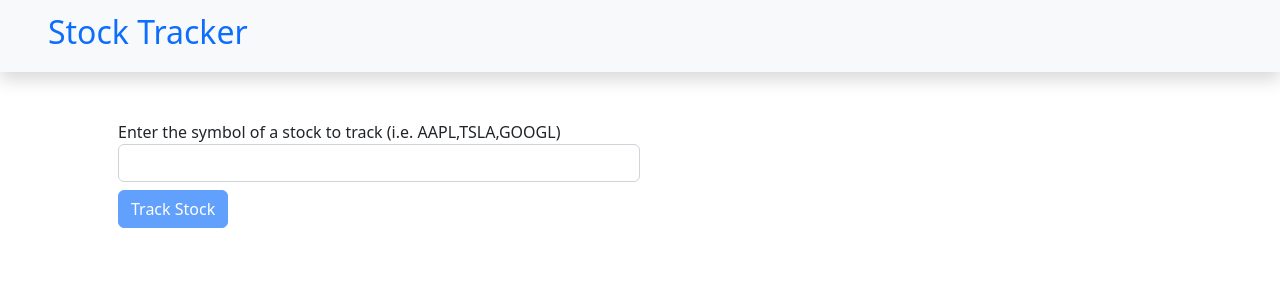
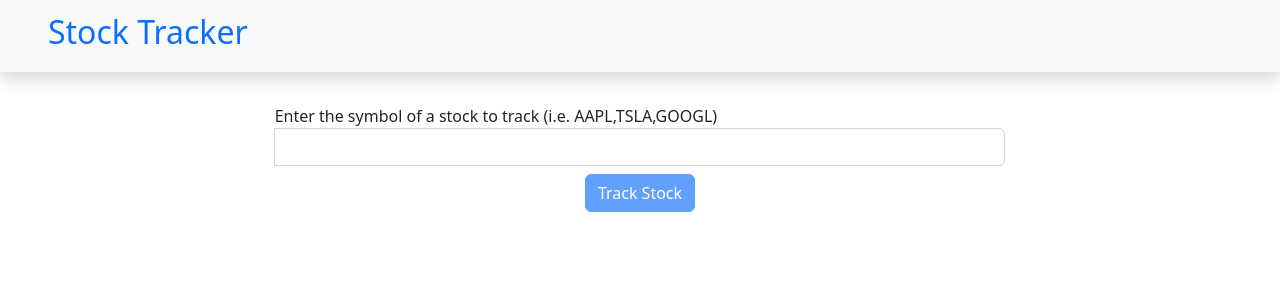
Before and after one commit to spedicatol/prova, an Angular app: page /stocks.io/ in a window 1280 px wide. Shown: the top 300 px of the page. Built offline with nearby package versions, Linux system fonts and the light colour scheme.

Commit message:
adds comments

```diff
--- a/src/app/component/search-stock/search-stock.component.html
+++ b/src/app/component/search-stock/search-stock.component.html
@@ -1,14 +1,23 @@
-<form (ngSubmit)="searchBySymbol()" [formGroup]="stockForm" class="w-50">
-    <div class="form-group">
-        <label for="exampleStockSymbol">Enter the symbol of a stock to track (i.e. AAPL,TSLA,GOOGL)</label>
-        <input type="text" maxlength="5" class="form-control" id="exampleStockSymbol" formControlName="symbol">
+<div class="row">
+    <div class="offset-md-2 col-md-8 col-12">
+        <form (ngSubmit)="searchBySymbol()" [formGroup]="stockForm">
+            <div class="input-group">
+                <label for="exampleStockSymbol" class="w-100">Enter the symbol of a stock to track (i.e. AAPL,TSLA,GOOGL)</label>
+                <input type="text" maxlength="5" class="form-control" id="exampleStockSymbol" formControlName="symbol"
+                    required>
+            </div>
+            <small *ngIf="stockForm.get('symbol').errors?.['pattern']" class="text-danger">
+                Symbol can contain only letters!
+            </small>
+            <div class="d-flex justify-content-center">
+                <button type="submit" class="btn btn-primary my-2 float-right" [disabled]="!stockForm.valid">Track
+                    Stock</button>
+            </div>
+
+        </form>
+
     </div>
-
-    <button type="submit" class="btn btn-primary my-2 float-right" [disabled]="!stockForm.valid">Track Stock</button>
-
-</form>
-
-
-<div class="d-flex justify-content-center">
-    <app-spinner *ngIf="showSpinner"></app-spinner>
+    <div class="d-flex justify-content-center">
+        <app-spinner *ngIf="showSpinner"></app-spinner>
+    </div>
 </div>
--- a/src/app/component/search-stock/search-stock.component.ts
+++ b/src/app/component/search-stock/search-stock.component.ts
@@ -19,7 +19,7 @@ export class SearchStockComponent implements OnInit {
 
   ngOnInit(): void {
     this.stockForm = new FormGroup({
-      symbol: new FormControl('', Validators.required)
+      symbol: new FormControl(null, Validators.pattern('^[a-zA-Z ]*$'))
     })
   }
 
@@ -30,20 +30,22 @@ export class SearchStockComponent implements OnInit {
     //check if stock is already in local storage
     let isStored = this.utility.stockIsAlreadyStored(stockSymbol);
 
+    //if the stock is not stored
     if (!isStored) {
       this.showSpinner = true;
-
+      //search for stock
       let search = this.data.search(stockSymbol);
       search.subscribe({
         next: (res) => {
           this.showSpinner = false;
 
           if (res['count'] != 0) {
-
+            //takes the matching stock among those returned from the API
             let stockRes = res['result'].find(obj => {
               return obj.symbol === stockSymbol;
             });
 
+            //if there is a match, store the stock in the localStorage
             if (stockRes) {
               localStorage.setItem("stock_" + Date.now(), JSON.stringify(stockRes));
               this.stock.emit(stockRes);
@@ -58,7 +60,6 @@ export class SearchStockComponent implements OnInit {
         error: (err) => {
           this.showSpinner = false;
           alert("Error");
-
           this.stockForm.reset();
         }
       });
--- a/src/app/component/stock-card/stock-card.component.html
+++ b/src/app/component/stock-card/stock-card.component.html
@@ -4,21 +4,21 @@
             <ng-container *ngIf="foundStock && loadedStock">
                 <div class="col-12 d-flex justify-content-sm-between">
 
-                    <h3>{{stock?.description + " (" + stock?.symbol + ")"}}</h3> <button type="button"
-                        class="btn-close" aria-label="Close" (click)="removeStock()"></button>
+                    <h3>{{stock?.description + " (" + stock?.symbol + ")"}}</h3> <button type="button" class="btn-close"
+                        aria-label="Close" (click)="removeStock()"></button>
                 </div>
-                <div class="col-md-4 col-12">
+                <div class="col-md-5 col-12">
                     <p><b>Change today: </b>{{stock?.sentiment?.dp | number:'1.2-2'}}%</p>
                     <p><b>Current price: </b>{{stock?.sentiment?.c | currency:"USD":"symbol"}}</p>
                 </div>
 
-                <div class="col-md-4 col-12">
+                <div class="col-md-5 col-12">
                     <p><b>Opening price: </b>{{stock?.sentiment?.o | currency:"USD":"symbol"}}</p>
                     <p><b>High price: </b> {{stock?.sentiment?.h | currency:"USD":"symbol"}}</p>
                 </div>
-                <div class="col-md-4 col-12">
-                <app-image-indicator [value]="stock?.sentiment?.dp"></app-image-indicator>
-            </div>
+                <div class="col-md-2 col-12">
+                    <app-image-indicator [value]="stock?.sentiment?.dp"></app-image-indicator>
+                </div>
                 <div class="col-12">
                     <a [routerLink]="['sentiment', stock.symbol]" class="float-right">See sentiment detail ></a>
                 </div>
@@ -30,8 +30,7 @@
 
                     <app-warning-text [message]="stock + ' not found!'"></app-warning-text>
 
-                    <button type="button"
-                        class="btn-close" aria-label="Close" (click)="removeStock()"></button>
+                    <button type="button" class="btn-close" aria-label="Close" (click)="removeStock()"></button>
                 </div>
             </ng-container>
 
--- a/src/app/component/stock-card/stock-card.component.ts
+++ b/src/app/component/stock-card/stock-card.component.ts
@@ -21,6 +21,13 @@ export class StockCardComponent implements OnInit {
 
   ngOnInit(): void {
 
+    //add sentiment information to stock (input variable)
+    this.getStock();
+
+  }
+
+
+  getStock(){
     let searchBySymbol = this.data.searchStockBySymbol(this.stock.symbol.toUpperCase());
 
     searchBySymbol.subscribe({
@@ -36,6 +43,7 @@ export class StockCardComponent implements OnInit {
     });
   }
 
+
   removeStock() {
     this.stockToDelete.emit(this.stock);
   }
--- a/src/app/component/stock-sentiment/stock-sentiment.component.html
+++ b/src/app/component/stock-sentiment/stock-sentiment.component.html
@@ -1,4 +1,4 @@
-<div class="container p-5">
+<div class="container p-3">
 
     <div class="card shadow p-3 my-3">
         <div class="card-body" *ngIf="loadedStock; else showSpinner">
--- a/src/app/component/stock-sentiment/stock-sentiment.component.ts
+++ b/src/app/component/stock-sentiment/stock-sentiment.component.ts
@@ -1,6 +1,5 @@
 import { Component, OnInit } from '@angular/core';
 import { ActivatedRoute } from '@angular/router';
-import { forkJoin } from 'rxjs';
 import { UtilityService } from 'src/app/services/utility.service';
 import { Sentiment } from '../../model/sentiment';
 import { Stock } from '../../model/stock';
@@ -19,16 +18,25 @@ export class StockSentimentComponent implements OnInit {
   constructor(private route: ActivatedRoute, private data: DataService, private utility: UtilityService) { }
 
   ngOnInit(): void {
+
+    this.getInsiderTrend();
+  }
+
+  getInsiderTrend() {
+    //get Route Parameter (:/symbol)
     this.route.params.subscribe(r => {
 
       let stock = r['symbol'];
 
+      //get the list of stock from the localStorage
       let stockList = this.utility.getStockList();
+
+      //find the matching stock
       this.stockDetail = stockList.find(obj => {
         return obj.symbol === stock;
       });
 
-
+      //get insider trend from API
       let getInsider = this.data.getInsiderSentiment(stock);
 
       getInsider.subscribe({
@@ -44,8 +52,8 @@ export class StockSentimentComponent implements OnInit {
           this.loadedStock = true;
         }
 
+      })
     })
-  })
   }
 
 }
--- a/src/app/pages/home/home.component.html
+++ b/src/app/pages/home/home.component.html
@@ -1,9 +1,9 @@
-<div class="container p-5">
-    <div class="row">
+<div class="container p-3">
+    <div class="row py-3">
         <div class="col-12">
             <app-search-stock (stock)="getStock($event)"></app-search-stock>
         </div>
-        <div class="col-md-6 col-12 my-3" *ngFor="let stock of stockList">
+        <div class="col-sm-6 col-12 my-3" *ngFor="let stock of stockList">
             <app-stock-card [stock]="stock" (stockToDelete)="stockDelete($event)"></app-stock-card>
         </div>
     </div>
--- a/src/app/pages/home/home.component.ts
+++ b/src/app/pages/home/home.component.ts
@@ -14,11 +14,15 @@ export class HomeComponent implements OnInit {
   constructor(private data: DataService, private utility: UtilityService) { }
 
   ngOnInit(): void {
-    this.stockList = this.utility.getStockList();  }
+    //fill the list with all stock in the localStorage
+    this.stockList = this.utility.getStockList();
+  }
 
-  stockDelete(evt){
+  stockDelete(evt) {
     let symbol = evt.symbol;
+    //remove stock from localStorage
     this.utility.removeStockInLocalStorageBySymbol(symbol);
+    //update stock list
     this.stockList = this.utility.getStockList();
   }
 
--- a/src/app/services/utility.service.ts
+++ b/src/app/services/utility.service.ts
@@ -8,6 +8,7 @@ export class UtilityService {
 
   constructor() { }
 
+  //remove the stock from localStorage based on the symbol
   removeStockInLocalStorageBySymbol(symbol){
     for (let key of Object.keys({ ...localStorage })) {
       if((JSON.parse(localStorage.getItem(key)) as Stock).symbol === symbol)
@@ -15,6 +16,7 @@ export class UtilityService {
     }
   }
 
+  //get all the stocks stored in the localStorage
   getStockList(){
     let list = [];
     for (let value of Object.values({ ...localStorage })) {
@@ -24,6 +26,7 @@ export class UtilityService {
     return list;
   }
 
+  //check if a stock is already in the list
   stockIsAlreadyStored(symbol){
 
     for (let value of Object.values({ ...localStorage })) {
```
